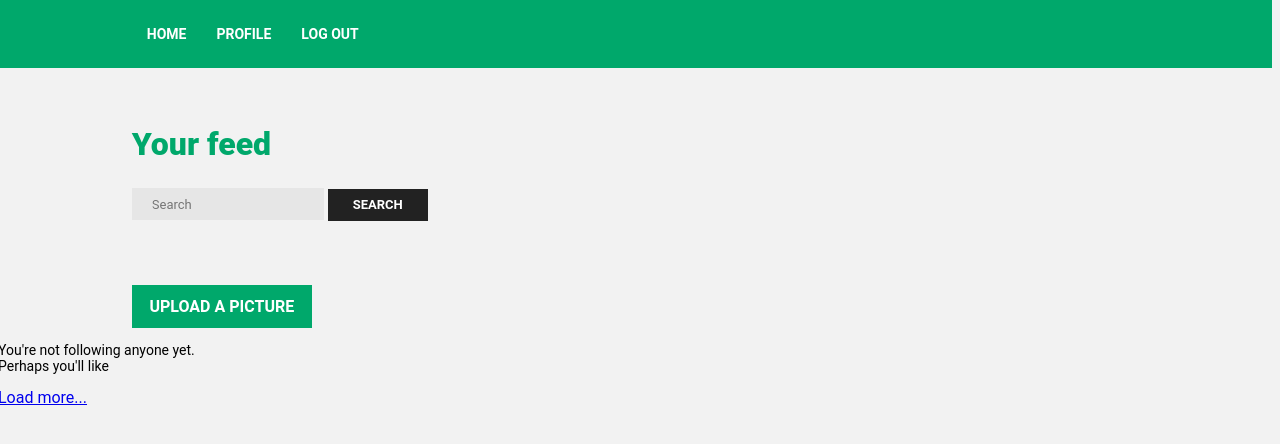
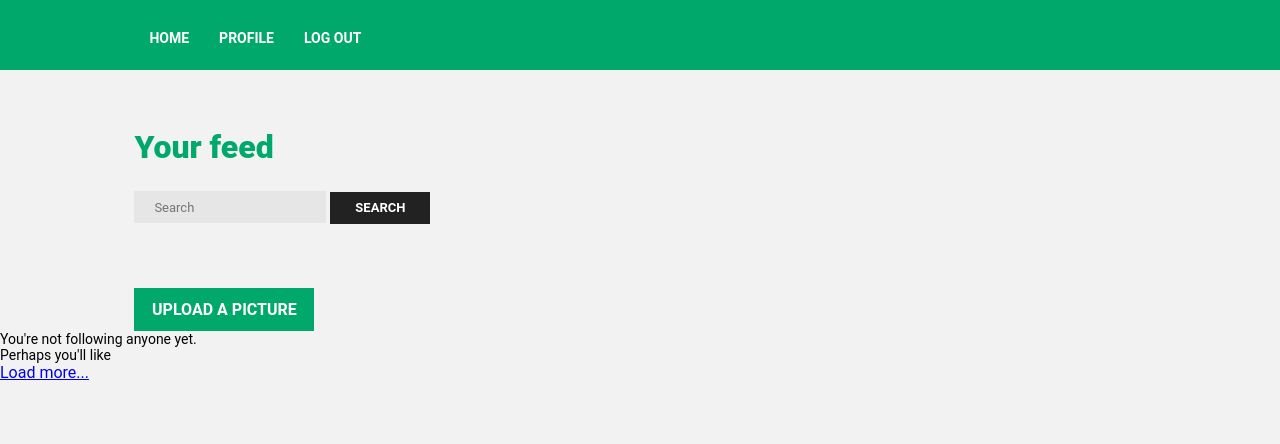
Before and after one commit to Robinskie/PHP-Project, a PHP site: page /index.php in a window 1280 px wide. Shown: the top 444 px of the page. Run offline with PHP 8.4, Linux system fonts and the light colour scheme; the visitor is signed in with stand-in values (Sample User, id 1); data that the repository does not hold is empty.

Commit message:
Update style.css

```diff
--- a/PHP-Project/css/style.css
+++ b/PHP-Project/css/style.css
@@ -3,6 +3,7 @@
 
 * {
     font-family: 'Roboto', sans-serif;
+    margin: 0;
 }
 
 body {
@@ -33,7 +34,7 @@ body p {
     text-transform: uppercase;
     font-weight: bold;
     font-size: 14px;
-    padding-top: 8px;
+    padding-top: 10px;
 }
 
 #header {
@@ -41,8 +42,8 @@ body p {
     height: 70px;
     padding: 0px;
     margin: 0px;
-    margin-top: -10px;
-    margin-left: -10px;
+    width: 100vw;
+    z-index: 3;
 }
 
 h1 {
```
